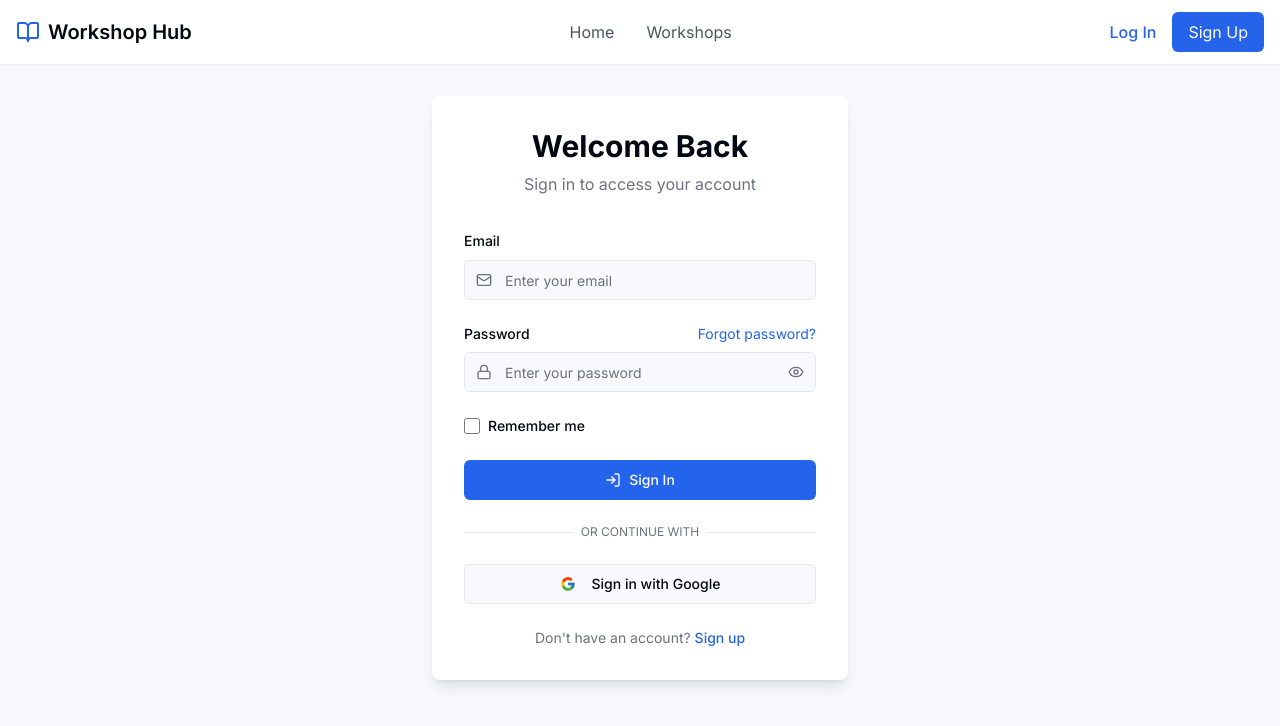
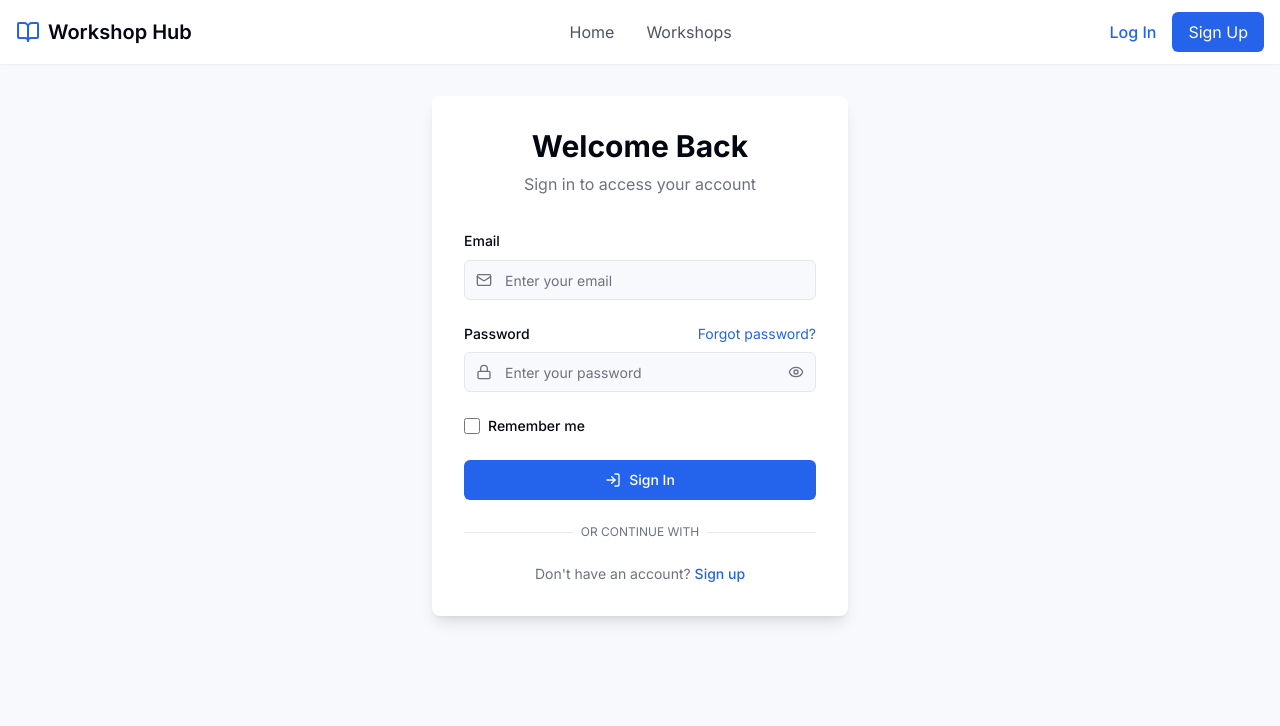
Before and after one commit to earlbryt/skillhub, a React (Vite) app: page /login in a window 1280 px wide. Shown: the top 726 px of the page. Built offline with nearby package versions, Linux system fonts and the light colour scheme.

Commit message:
Update Login.tsx

```diff
--- a/src/pages/Login.tsx
+++ b/src/pages/Login.tsx
@@ -158,16 +158,7 @@ const Login = () => {
               </div>
             </div>
 
-            <Button
-              type="button"
-              variant="outline"
-              className="w-full"
-              onClick={handleGoogleLogin}
-              disabled={isLoading}
-            >
-              <FcGoogle className="mr-2 h-5 w-5" />
-              Sign in with Google
-            </Button>
+
           </form>
 
           <div className="mt-6 text-center text-sm">
```
